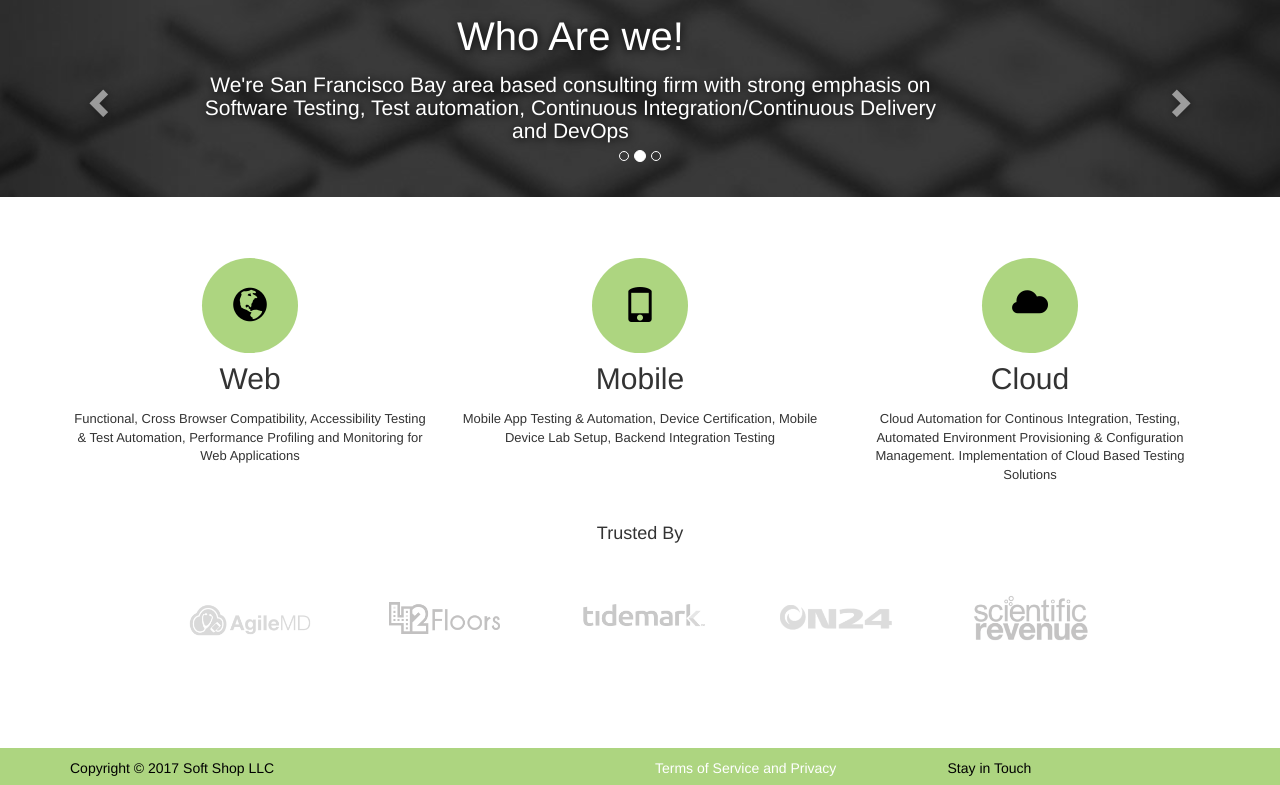
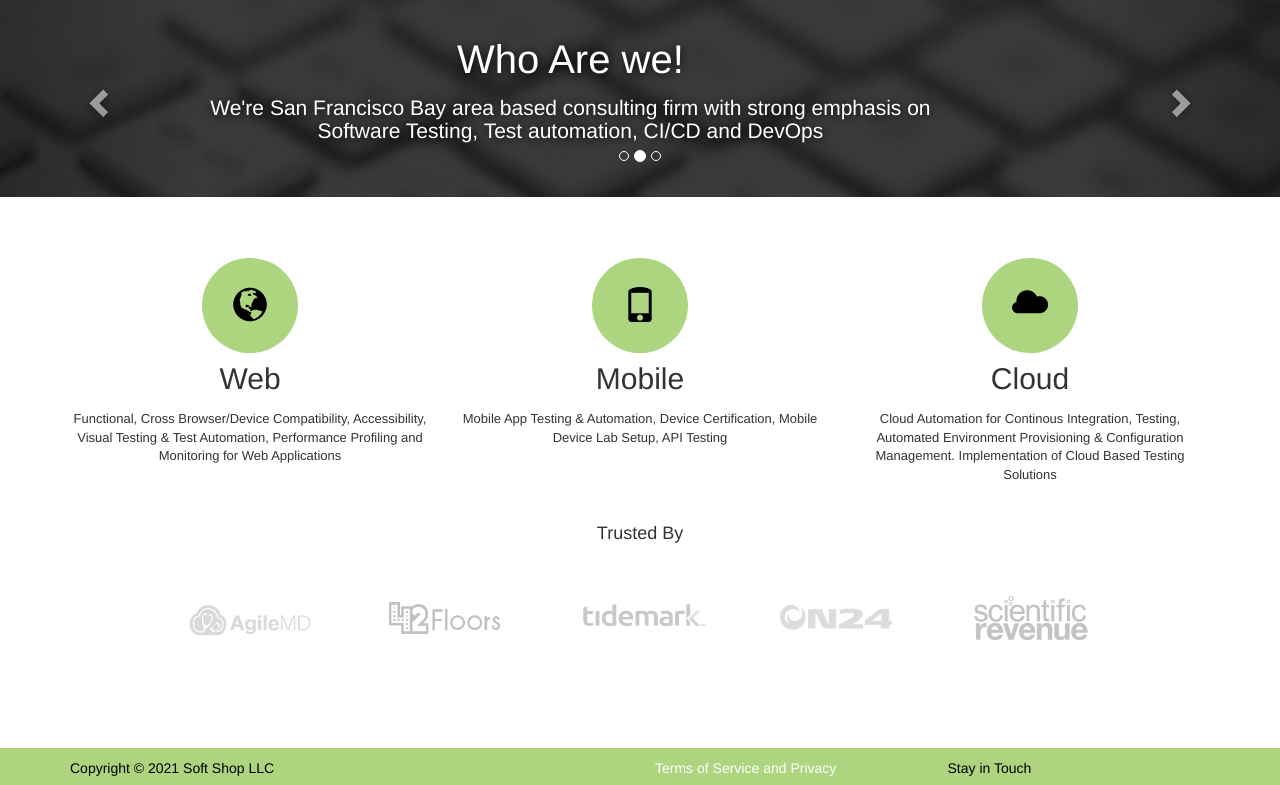
Before and after one commit to soft-shop/soft-shop.github.io, a website: page index.html in a window 1280 px wide. Shown: the part 103-888 px from the top of the page. Drawn offline with nearby package versions, Linux system fonts and the light colour scheme.

Commit message:
Update index.html

```diff
--- a/index.html
+++ b/index.html
@@ -81,7 +81,7 @@
                 <div class="container">
                     <div class="carousel-caption">
                         <h1>Who Are we! </h1>
-                        <h2>We're San Francisco Bay area based consulting firm with strong emphasis on Software Testing, Test automation, Continuous Integration/Continuous Delivery and DevOps</h2>
+                        <h2>We're San Francisco Bay area based consulting firm with strong emphasis on Software Testing, Test automation, CI/CD and DevOps</h2>
                     </div>
                 </div>
             </div>
@@ -97,7 +97,7 @@
                 <div class="container">
                     <div class="carousel-caption">
                         <h1>What We've Done</h1>
-                        <h2>We have successfully delivered test automation solutions and services to Startup companies in the Bay Area</h2>
+                        <h2>We have successfully delivered test automation solutions and services to startup companies in the Bay Area</h2>
                     </div>
                 </div>
             </div>
@@ -118,12 +118,12 @@
                 <div class="col-md-4">
                     <span class="glyphicon glyphicon-globe ink-color"></span>
                     <h2>Web</h2>
-                    <p>Functional, Cross Browser Compatibility, Accessibility Testing & Test Automation, Performance Profiling and Monitoring for Web Applications</p>
+                    <p>Functional, Cross Browser/Device Compatibility, Accessibility, Visual Testing & Test Automation, Performance Profiling and Monitoring for Web Applications</p>
                 </div>
                 <div class="col-md-4">
                     <span class="glyphicon glyphicon-phone ink-color"></span>
                     <h2>Mobile</h2>
-                    <p>Mobile App Testing & Automation, Device Certification, Mobile Device Lab Setup, Backend Integration Testing</p>
+                    <p>Mobile App Testing & Automation, Device Certification, Mobile Device Lab Setup, API Testing</p>
                 </div>
                 <div class="col-md-4">
                     <span class="glyphicon glyphicon-cloud ink-color"></span>
@@ -168,7 +168,7 @@
             <div class="container">
                 <div class="row">
                     <div class="col-md-6">
-                        <p>Copyright &copy; 2017 Soft Shop LLC</p>
+                        <p>Copyright &copy; 2021 Soft Shop LLC</p>
                     </div>
                     <div class="col-md-3">
                         <a href="termsnprivacy.html">Terms of Service and Privacy</a>
```
